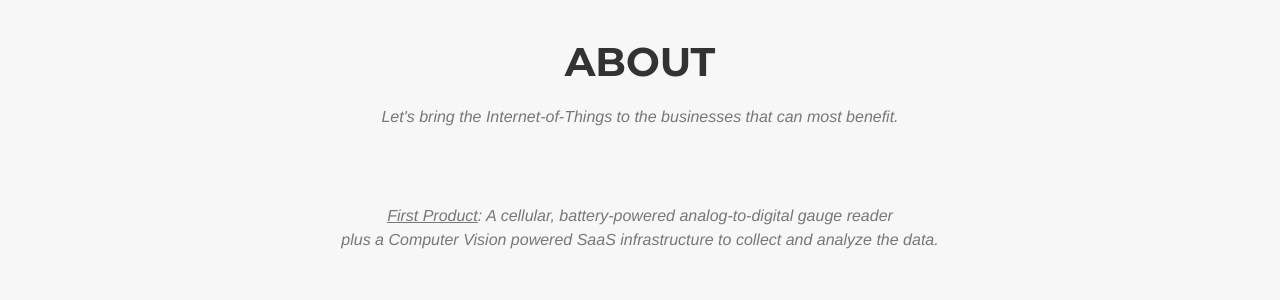
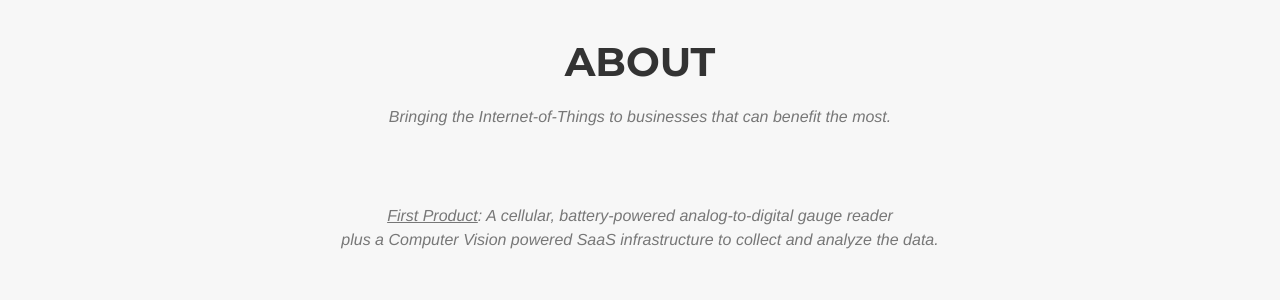
Before and after one commit to crcastle/ctrl.industries, a Jekyll site: the page built from index.html, in a window 1280 px wide and 900 px high, scrolled down 726 px. Shown: the part 152-452 px from the top of the window. Built offline with Jekyll 4.4.1, drawn with Linux system fonts in a browser that asks for light colours; some web fonts are replaced.

Commit message:
tweak about text

```diff
--- a/_includes/about.html
+++ b/_includes/about.html
@@ -4,7 +4,7 @@
             <div class="row">
                 <div class="col-lg-12 text-center">
                     <h2 class="section-heading">About</h2>
-                    <h3 class="section-subheading text-muted">Let's bring the Internet-of-Things to the businesses that can most benefit.</h3>
+                    <h3 class="section-subheading text-muted">Bringing the Internet-of-Things to businesses that can benefit the most.</h3>
                     <h3 class="section-subheading text-muted"><u>First Product</u>: A cellular, battery-powered analog-to-digital gauge reader<br>plus a Computer Vision powered SaaS infrastructure to collect and analyze the data.</h3>
                 </div>
             </div>
```
